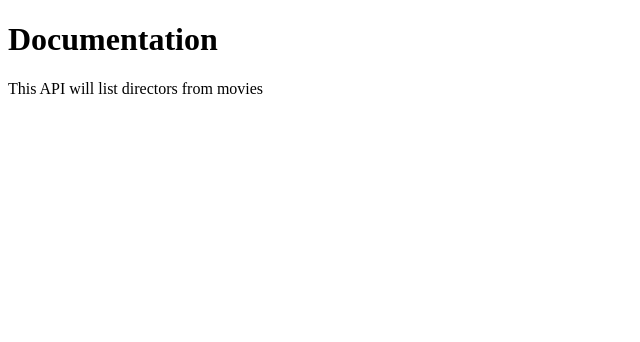
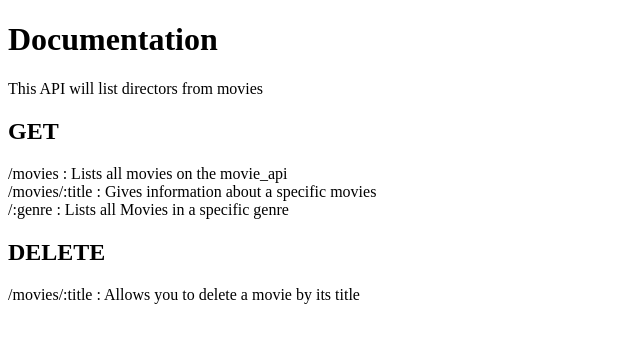
Before and after one commit to dill337/movie_api, a website: page public/documentation.html in a window 1280 px wide. Shown: the whole page, without its empty margins (0-640 px from the left). Drawn offline with Linux system fonts and the light colour scheme.

Commit message:
described GET and DELETE

```diff
--- a/public/documentation.html
+++ b/public/documentation.html
@@ -10,5 +10,23 @@
     <p>
       This API will list directors from movies
     </p>
+    <h2>
+      GET
+    </h2>
+      <p>
+        /movies : Lists all movies on the movie_api
+        <br>
+        /movies/:title : Gives information about a specific movies
+        <br>
+        /:genre : Lists all Movies in a specific genre
+        <br>
+      </p>
+    <h2>
+      DELETE
+    </h2>
+      <p>
+        /movies/:title :  Allows you to delete a movie by its title
+      </p>
+
   </body>
   </html>
```
